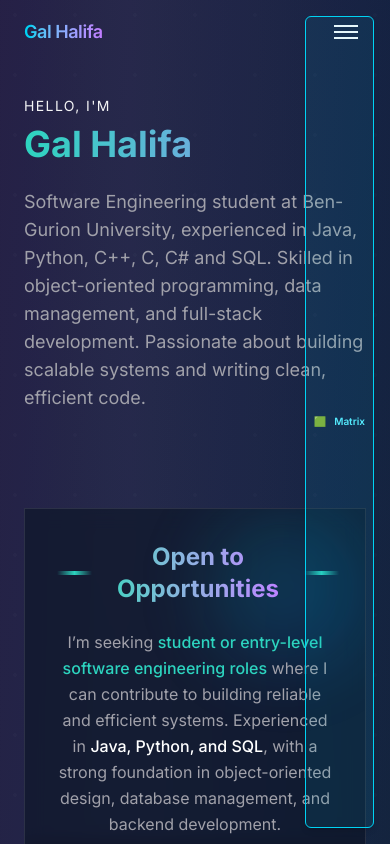
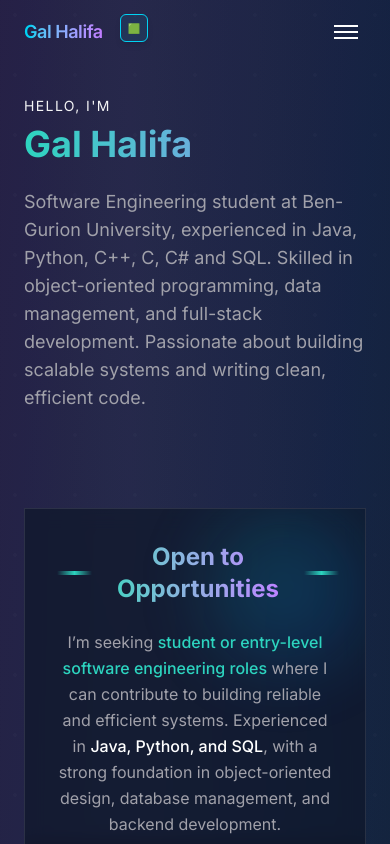
Before and after one commit to GalHalifa6/Portfolio, a Next.js app: page / in a window 390 px wide. Shown: the top 844 px of the page. Built offline with nearby package versions, Linux system fonts and the light colour scheme.

Commit message:
change buttons size

```diff
--- a/src/components/ClientLayoutWrapper.tsx
+++ b/src/components/ClientLayoutWrapper.tsx
@@ -15,9 +15,8 @@ export default function ClientLayoutWrapper({ children }: { children: React.Reac
       setTimeout(() => {
         setMatrixMode(true);
         setTransitioning(false);
-      }, 1500);
+      }, 1200);
     } else {
-      // 🛑 כשנלחץ Exit — עוצרים את הסאונד
       if (audioRef.current) {
         audioRef.current.pause();
         audioRef.current.currentTime = 0;
@@ -26,7 +25,7 @@ export default function ClientLayoutWrapper({ children }: { children: React.Reac
     }
   };
 
-  // 🎶 מנגן מוזיקה כשנכנסים למטריקס
+  // 🎶 ניגון מוזיקה במצב מטריקס
   useEffect(() => {
     if (matrixMode) {
       const audio = new Audio('/sounds/matrix-enter.mp3');
@@ -42,7 +41,7 @@ export default function ClientLayoutWrapper({ children }: { children: React.Reac
     }
   }, [matrixMode]);
 
-  // 🔇 כפתור השתקה
+  // 🔇 השתקה
   const handleMute = () => {
     const audio = audioRef.current;
     if (audio) {
@@ -60,23 +59,23 @@ export default function ClientLayoutWrapper({ children }: { children: React.Reac
         </div>
       )}
 
-      {/* אפקט מטריקס */}
+      {/* מצב מטריקס */}
       <AnimatePresence>{matrixMode && <MatrixMode />}</AnimatePresence>
 
-      {/* אפקט פתיחה קולנועי */}
+      {/* אנימציית מעבר */}
       <AnimatePresence>
         {transitioning && (
           <motion.div
             initial={{ opacity: 0 }}
             animate={{ opacity: 1 }}
             exit={{ opacity: 0 }}
-            transition={{ duration: 1.5 }}
+            transition={{ duration: 1.2 }}
             className="fixed inset-0 z-[9999] flex items-center justify-center bg-black"
           >
             <motion.h1
               initial={{ opacity: 0, scale: 0.8 }}
               animate={{ opacity: 1, scale: 1 }}
-              transition={{ duration: 1 }}
+              transition={{ duration: 0.8 }}
               className="text-4xl md:text-6xl font-bold text-green-400 tracking-widest"
             >
               Initializing Matrix Mode...
@@ -85,13 +84,38 @@ export default function ClientLayoutWrapper({ children }: { children: React.Reac
         )}
       </AnimatePresence>
 
-      {/* כפתור מטריקס */}
+      {/* 🎛️ כפתורי שליטה במובייל */}
+      <div
+        className="fixed top-[14px] left-[120px] flex gap-2 items-center md:hidden z-[9999]"
+      >
+        {/* כפתור מטריקס קטן */}
+        <button
+          onClick={handleToggle}
+          className={`w-7 h-7 flex items-center justify-center rounded-md text-[10px] font-semibold transition-all duration-300 shadow-md
+            ${
+              matrixMode
+                ? 'bg-green-500/10 border border-green-400 text-green-300 hover:bg-green-500/20'
+                : 'bg-cyan-500/10 border border-cyan-400 text-cyan-300 hover:bg-cyan-500/30'
+            }`}
+        >
+          {matrixMode ? '☠' : '🟩'}
+        </button>
+
+        {/* כפתור השתקה קטן */}
+        {matrixMode && (
+          <button
+            onClick={handleMute}
+            className="w-7 h-7 flex items-center justify-center rounded-md text-[10px] font-semibold bg-green-500/10 border border-green-400 text-green-300 hover:bg-green-500/20"
+          >
+            {isMuted ? '🔇' : '🔊'}
+          </button>
+        )}
+      </div>
+
+      {/* כפתורי דסקטופ */}
       <button
         onClick={handleToggle}
-        className={`fixed z-[9999] px-3 py-2 rounded-md text-xs font-semibold flex items-center gap-2 transition-all duration-500 shadow-md
-          top-4 right-5 sm:top-4 sm:right-5
-          max-sm:bottom-4 max-sm:right-4   /* 👈 במובייל למטה בצד ימין */
-          max-sm:px-2 max-sm:py-1 max-sm:text-[10px]
+        className={`hidden md:flex fixed top-4 right-5 z-[9999] px-3 py-2 rounded-md text-xs font-semibold items-center gap-2 transition-all duration-500 shadow-md
           ${
             matrixMode
               ? 'bg-green-500/10 border border-green-400 text-green-300 hover:bg-green-500/20'
@@ -111,16 +135,12 @@ export default function ClientLayoutWrapper({ children }: { children: React.Reac
         )}
       </button>
 
-      {/* כפתור השתקה — רק במטריקס */}
       {matrixMode && (
         <button
           onClick={handleMute}
-          className="fixed z-[9999] top-4 left-5 sm:top-4 sm:left-5
-            max-sm:bottom-4 max-sm:left-4   /* 👈 במובייל למטה בצד שמאל */
-            max-sm:px-2 max-sm:py-1 max-sm:text-[10px]
-            px-3 py-2 rounded-md text-xs font-semibold transition-all duration-500 shadow-md bg-green-500/10 border border-green-400 text-green-300 hover:bg-green-500/20"
+          className="hidden md:flex fixed top-4 left-5 z-[9999] px-3 py-2 rounded-md text-xs font-semibold transition-all duration-500 shadow-md bg-green-500/10 border border-green-400 text-green-300 hover:bg-green-500/20"
         >
-          {isMuted ? '🔇' : '🔊'}
+          {isMuted ? '🔇 Unmute' : '🔊 Mute'}
         </button>
       )}
 
```
